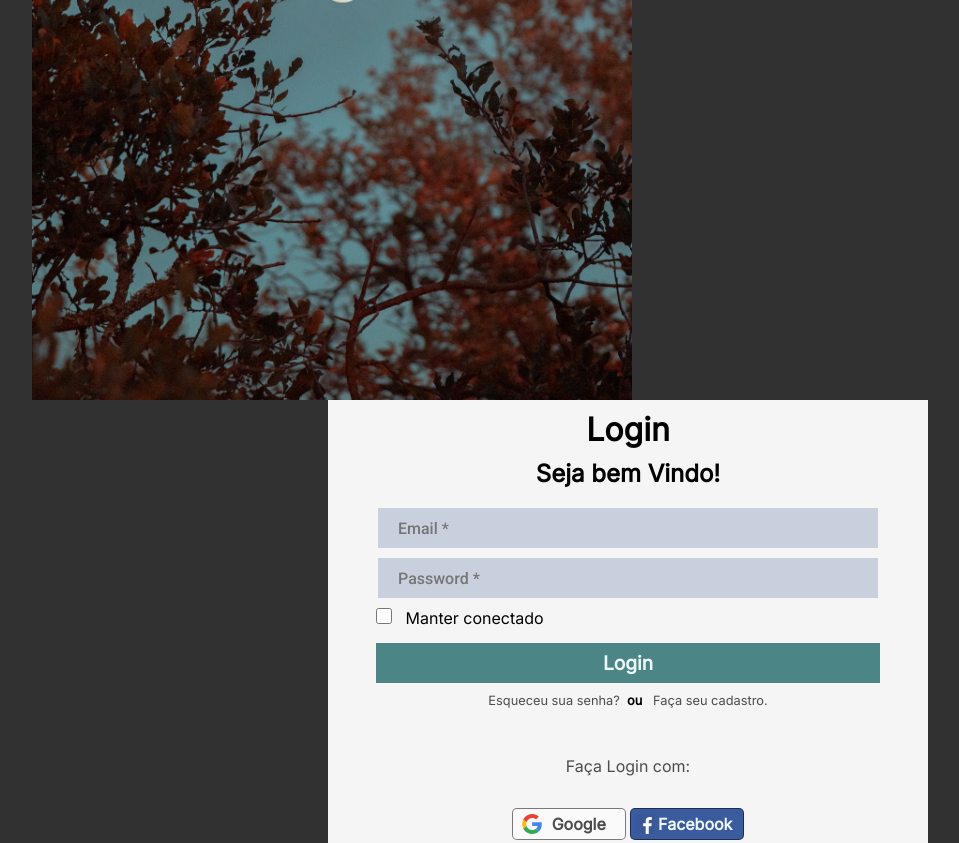
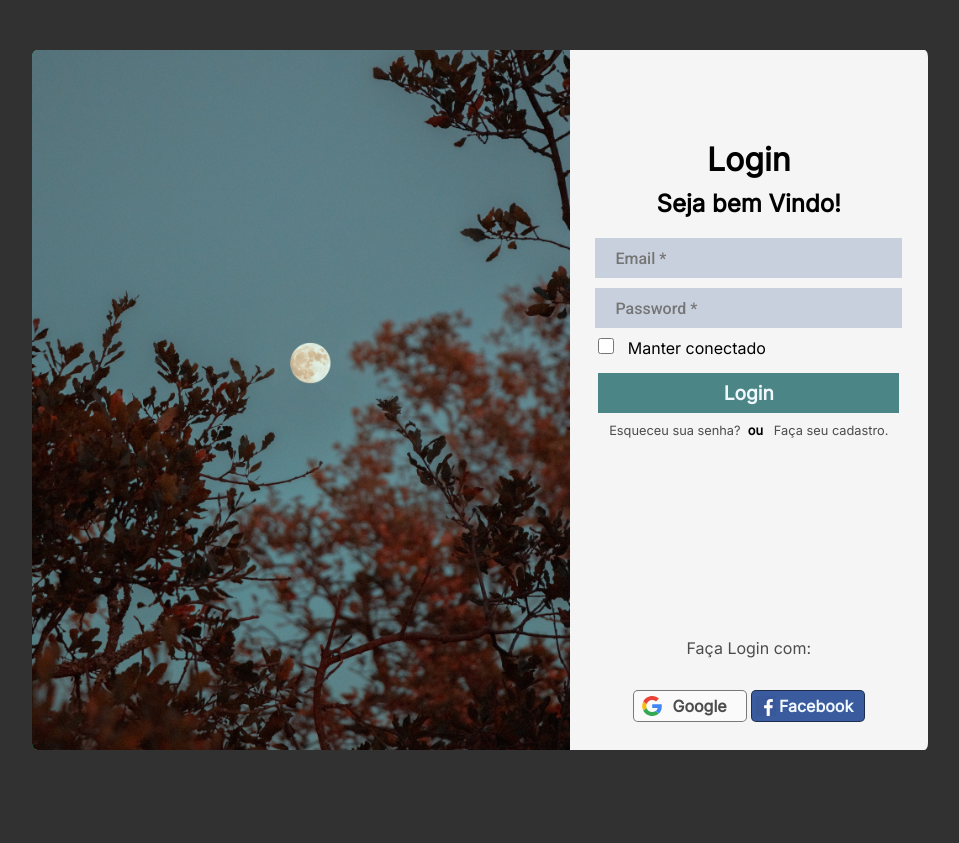
Before and after one commit to EmptySpaceLive/Projeto-Login, a plain HTML site: page index.html in a window 1280 px wide. Shown: the top 843 px of the page, without its empty margins (160-1119 px from the left). After the commit the page ends 800 px from the top, so only its background shows below. Drawn offline with Linux system fonts and the light colour scheme.

Commit message:
Final v1.0

```diff
--- a/estilos/Media.css
+++ b/estilos/Media.css
@@ -1,6 +1,6 @@
 @charset "utf-8";
 
-@media screen and (min-width: 640px){
+@media screen and (min-width: 768px) and (max-width: 992px){
     main{
         width: 70vw;
 
@@ -8,16 +8,54 @@
     .loginIMG{
         float: left; /* ORGANIZAR ELEMENTO A ESQUERDA */
         display: block;
-        width: 600px;
+        width: 50%;
         height: 700px;
-
+        border-top-right-radius: 0%;
+        border-bottom-left-radius:1%;
 
     }
 
     .loginMain{
         float: right; /* ORGANIZAR ELEMENTO A DIREITA */
         display: block;
-        width: 600px;
+        width: 50%;
         height: 700px;
+        border-top-right-radius: 1%;
+        border-bottom-left-radius: 0%;
     }
 }
+
+@media screen and (min-width:993px) {
+    main{
+        width: 70vw;
+        max-width: 1200px;
+
+    }
+    .loginIMG{
+        float: left; /* ORGANIZAR ELEMENTO A ESQUERDA */
+        display: block;
+        width: 60%;
+        height: 700px;
+        border-top-right-radius: 0%;
+        border-bottom-left-radius:1%;
+
+    }
+
+    .loginMain{
+        float: right; /* ORGANIZAR ELEMENTO A DIREITA */
+        display: block;
+        width: 40%;
+        height: 700px;
+        border-top-right-radius: 1%;
+        border-bottom-left-radius: 0%;
+    }
+
+    .loginOla h1{
+        margin-top: 80px;
+    }
+
+    .socialSpace{
+        margin-top: 200px;
+    }
+
+}
--- a/estilos/style.css
+++ b/estilos/style.css
@@ -24,7 +24,8 @@ body {
 }
 main{
     width: 70VW;
-
+    transition: width .4s, height .4s;
+        /* ANIMAÇÃO SUAVE PARA MUDANÇA DE WIDTH E HEIGHT 0.4 sec */
 }
 
 .loginIMG{
--- a/index.html
+++ b/index.html
@@ -5,7 +5,7 @@
     <meta http-equiv="X-UA-Compatible" content="IE=edge">
     <meta name="viewport" content="width=device-width, initial-scale=1.0">
     <link rel="stylesheet" href="estilos/style.css" media="all">
-    <link rel="stylesheet" href="estilos/Media.css" media="screen and (min-width: 640px)">
+    <link rel="stylesheet" href="estilos/Media.css" >
 
 
     <title>Tela Login</title>
```
